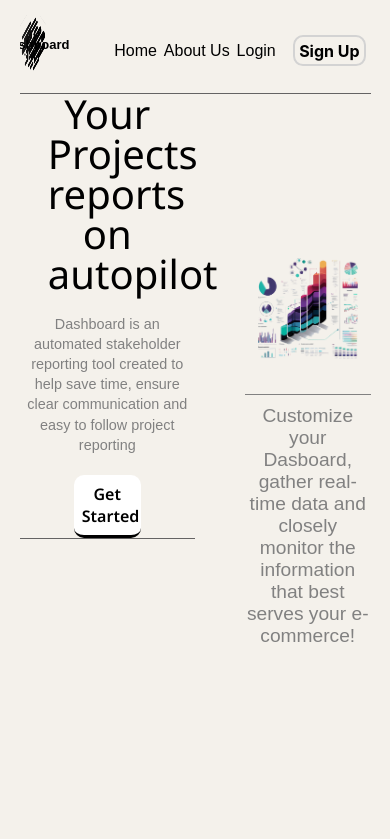
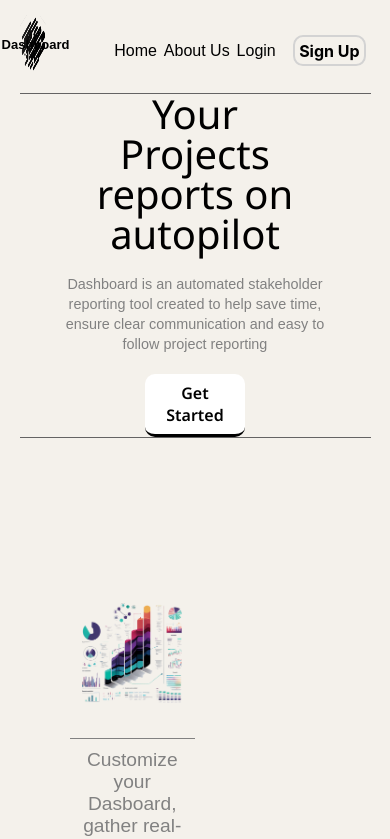
Before and after one commit to ggomesneto87/Dashboard, a React (Create React App) app: page / in a window 390 px wide. Shown: the top 839 px of the page. Built offline with nearby package versions, Linux system fonts and the light colour scheme; a web font is replaced by a local one.

Commit message:
land left

```diff
--- a/src/App.css
+++ b/src/App.css
@@ -4,6 +4,5 @@
   justify-content: center;
   align-items: center;
   background-color: rgba(244, 241, 235, 255);
-  overflow: hidden;
   height: 100vh;
 }
--- a/src/components/Landing/LandLeft/css/LandLeft.css
+++ b/src/components/Landing/LandLeft/css/LandLeft.css
@@ -10,15 +10,10 @@
 
 }
 
-
-
 .land-left-img {
   width: 80%;
-  height: 80%;
+
   position: relative;
-}
-.img-left-wrapper {
-
 }
 
 .land-left-text {
--- a/src/components/Landing/css/Landing.css
+++ b/src/components/Landing/css/Landing.css
@@ -1,12 +1,21 @@
 .landing-wrapper {
     width: 90%;
-    min-height: 98vh;
+    min-height: 740px;
     height: 98vh;
     background-color: rgba(244, 241, 235, 255);
     position: relative;
-    overflow: hidden;
+
 }
 
 .text-wrapper {
     display: flex;
 }
+
+/*///////////*/
+
+
+@media screen and (max-width: 830px) {
+    .text-wrapper {
+        display: inline-block;
+    }
+}
```
